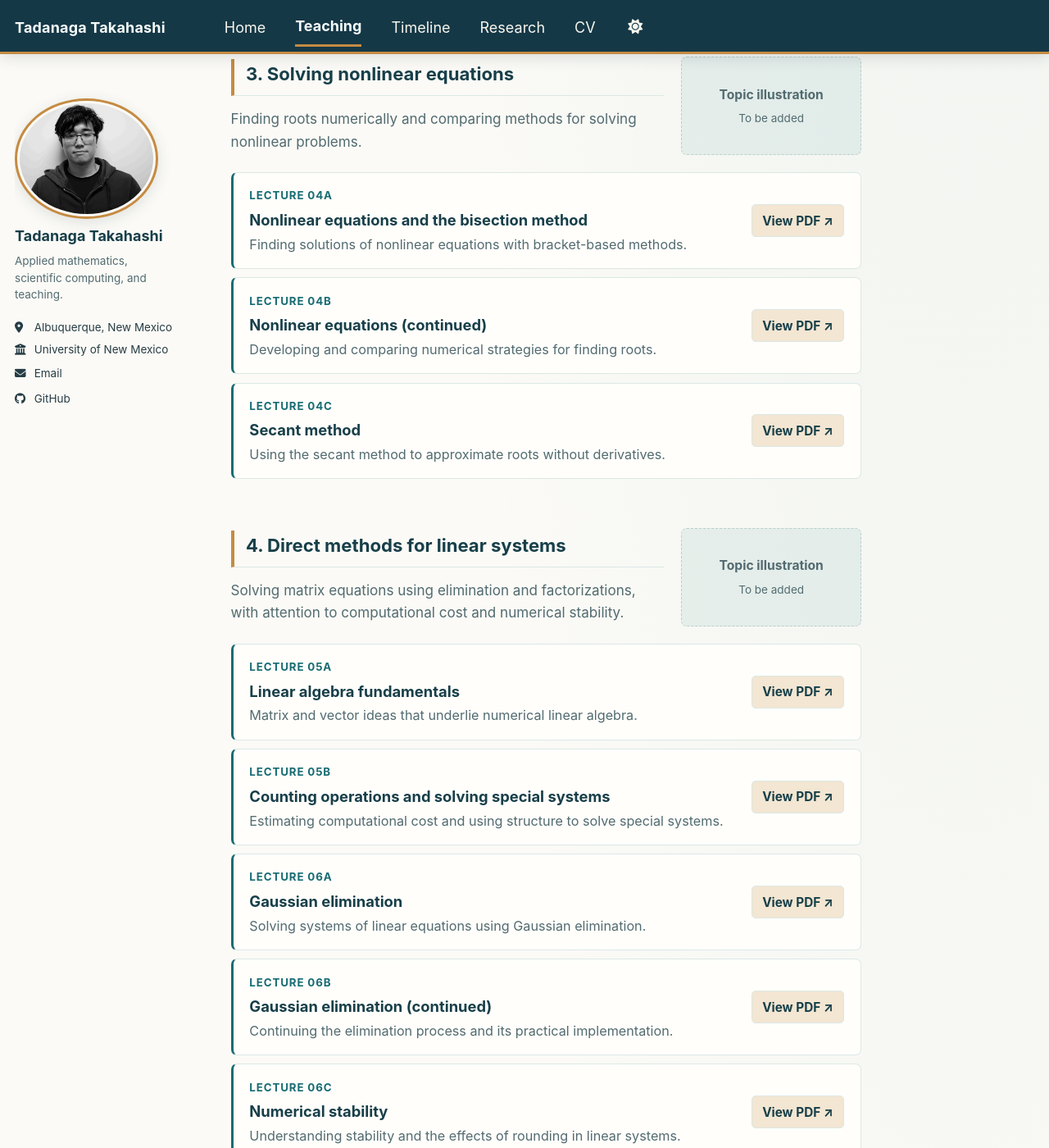
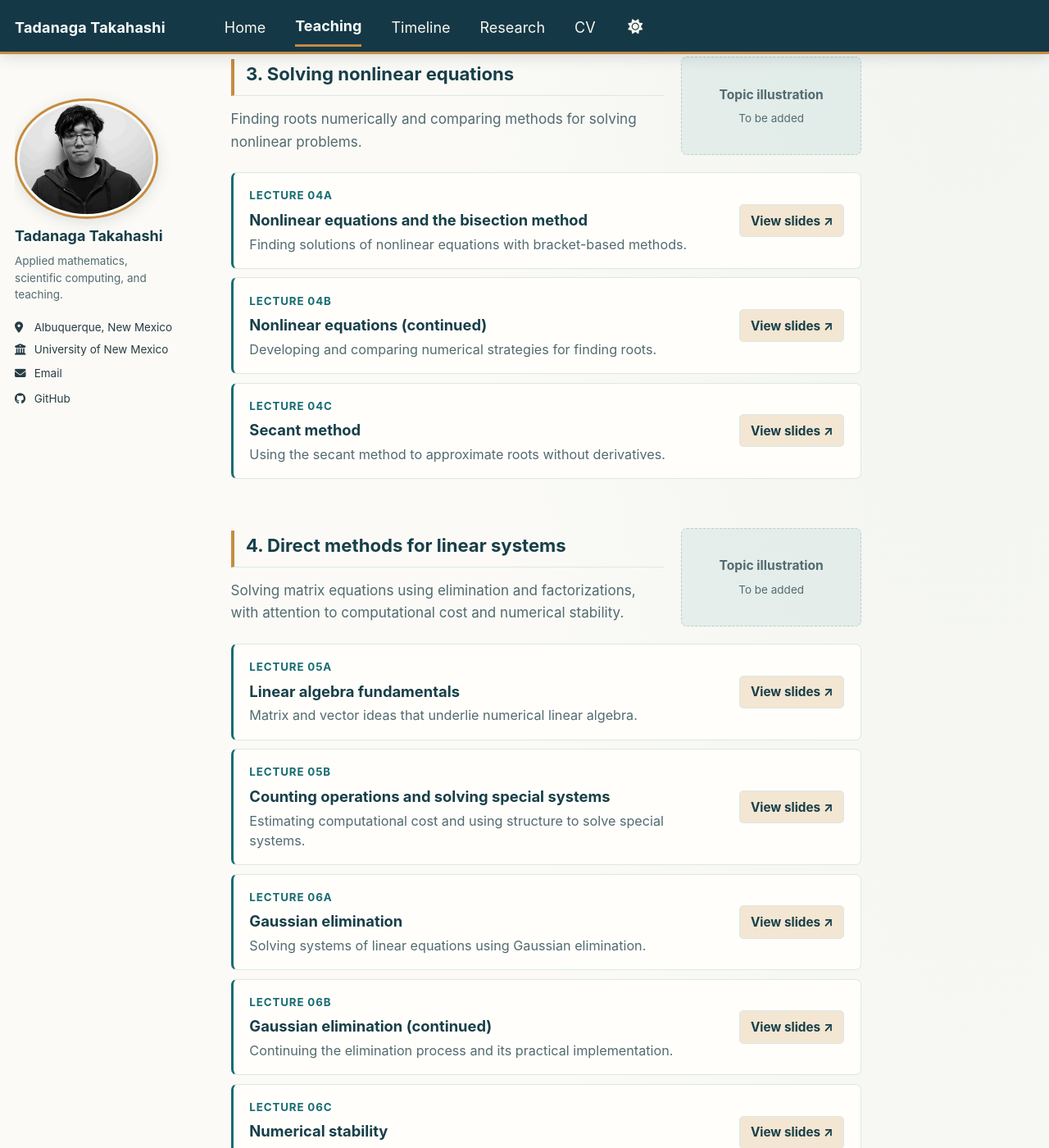
Before and after one commit to tadanaga/webpage, a Jekyll site: the page built from _pages/math-375.md, in a window 1280 px wide and 1400 px high, scrolled down 4495 px. Shown: the whole window at 82% size. Built offline with Jekyll 4.4.1, drawn with Linux system fonts in a browser that asks for light colours; a style sheet for code colours, icons or effects is not loaded; some of the changed text lies outside the part shown.

Commit message:
Preserve course-specific PDF button labels on shared lecture cards

```diff
--- a/_pages/math-375.md
+++ b/_pages/math-375.md
@@ -75,6 +75,6 @@ This schedule describes the order of major topics; exact pacing and assessment d
 
 The lectures below are organized sequentially by topic. Each entry includes a short description and a PDF of the slides, with one illustration space per topic group.
 
-{% include course-lecture-materials.html units=site.data.math375.units %}
+{% include course-lecture-materials.html units=site.data.math375.units link_label="View slides" %}
 
 [Back to Teaching]({{ '/teaching/' | relative_url }})
```
